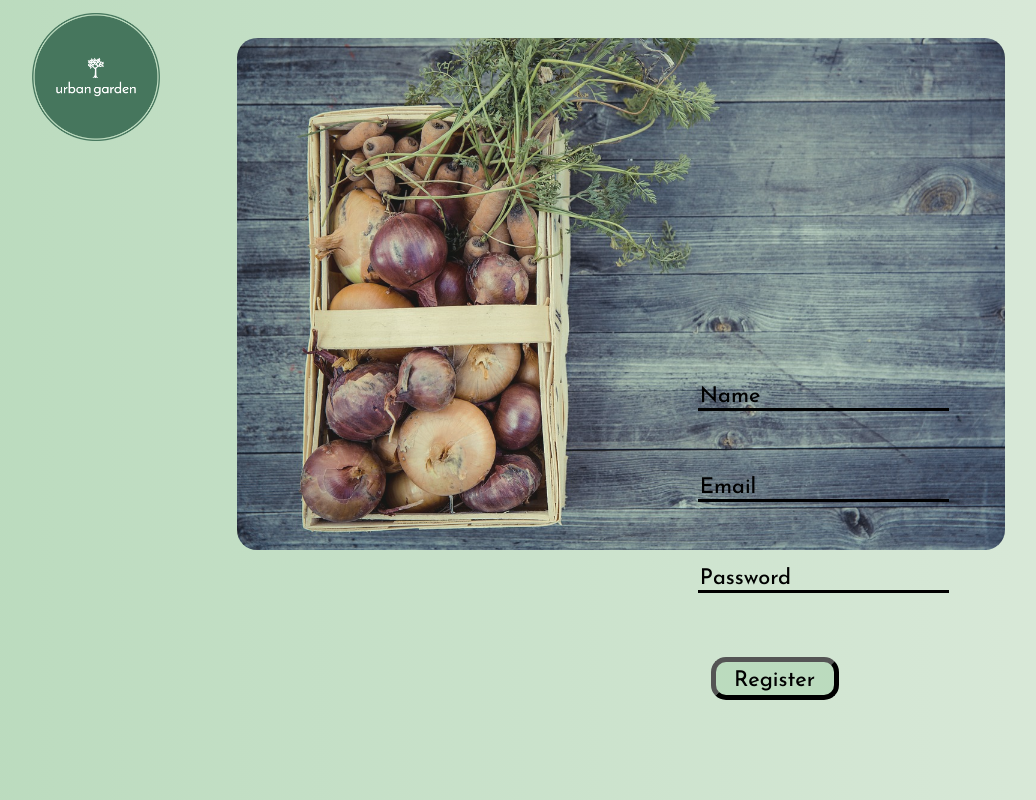
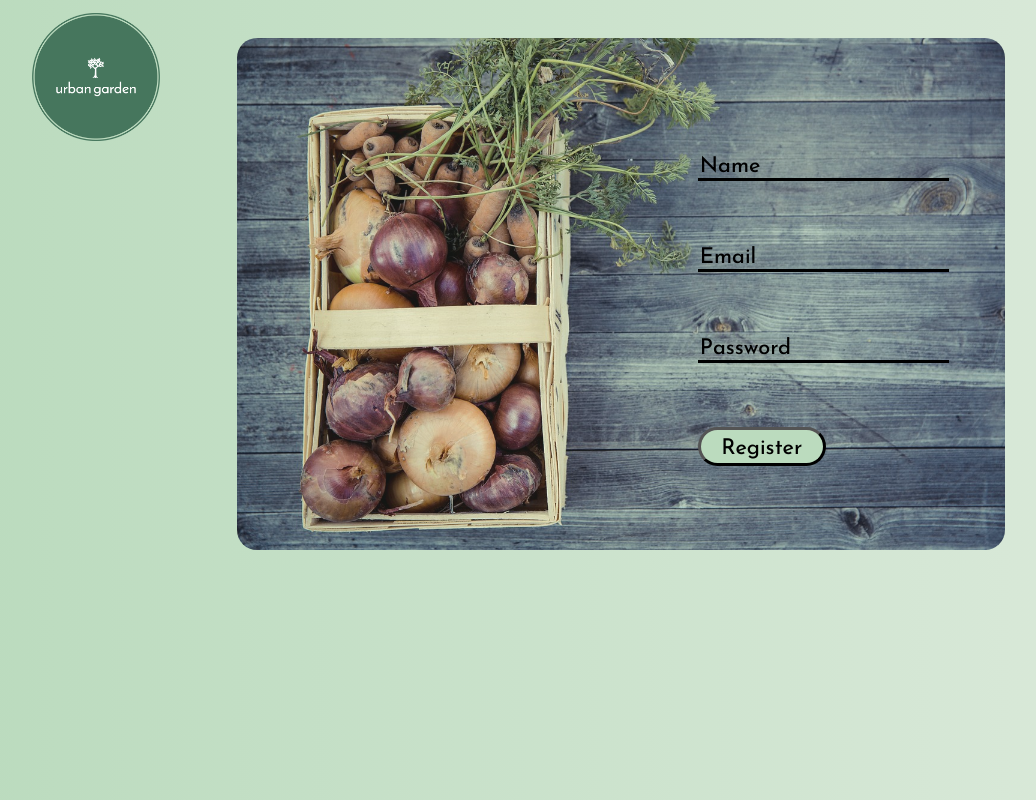
Before and after one commit to MarianoANDR/Urban-Garden, a React (Create React App) app in the folder client/: page / in a window 1280 px wide. Shown: the whole page, without its empty margins (19-1055 px from the left). Built offline with nearby package versions, Linux system fonts and the light colour scheme.

Commit message:
responsive frontend

```diff
--- a/client/src/App.css
+++ b/client/src/App.css
@@ -6,25 +6,26 @@ body {
 
 input {
     border: none;
-    border-bottom: 0.4vw solid black;
+    border-bottom: 0.3vw solid black;
     font-size: 1.5vw;
     background-color: transparent;
     display: block;
     margin-bottom: 5vw;
-  }
+}
 
 .btnRegister {
     background-color: #BBDBBE;
-    border-radius: 2vw;
-    border-width: 0.4vw;
-  }
+    border-radius: 5vw;
+    border-width: 0.3vw;
+
+}
 
 .frontImg {
     width: 100%;
     height: auto;
     border-radius: 2vw;
     opacity: 0.9;
-  }
+}
 
 .frontImageDiv {
   position:relative;
@@ -33,7 +34,7 @@ input {
 
 .formDiv {
   position: absolute;
-  top: 30vw;
+  top: 20vw;
   left: 65vw;
 }
 
@@ -44,27 +45,12 @@ input {
 }
 
 .logo {
-  position: relative;
-  left: 2vw;
-  width: 10vw;
-  height: 10vw;
-}
-
-@media screen and (min-width: 480px) {
-
-  .btnRegister {
-  width: 10vw;
-  margin-left: 1vw;
-}
-
-.forM {
-  padding: 7vw 0;
-}
-
-.input3 {
-  margin-left: 4vw;
-}
-
+  position: absolute;
+  z-index: 1;
+  left: 4vw;
+  top: 3vw;
+  width: 15vw;
+  height: 15vw;
 }
 
 @media screen and (min-width: 1024px) {
@@ -81,9 +67,8 @@ input {
     }
 
   .btnRegister {
-      background-color: #BBDBBE;
-      border-radius: 15px;
-    }
+    width: 10vw;
+  }
 
   .frontImg {
       width: 100%;
@@ -93,15 +78,16 @@ input {
     }
 
   .frontImageDiv {
+    position: relative;
     width: 60vw;
     margin: auto;
     margin-top: 3vw;
-    position:relative;
+
   }
 
   .formDiv {
     position: absolute;
-    bottom: 12vw;
+    top: 12vw;
     left: 56vw;
   }
 
```
Also changed, not shown: client/public/logo192.png (deleted), client/public/logo512.png (deleted).
